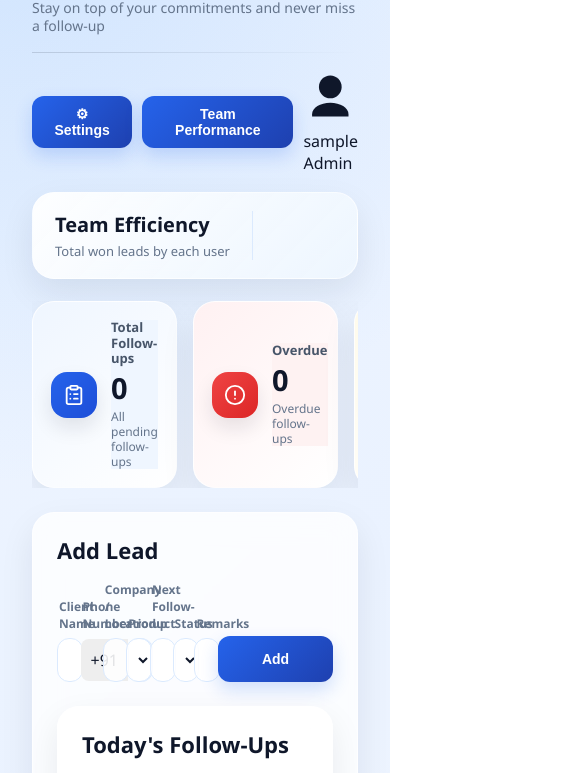
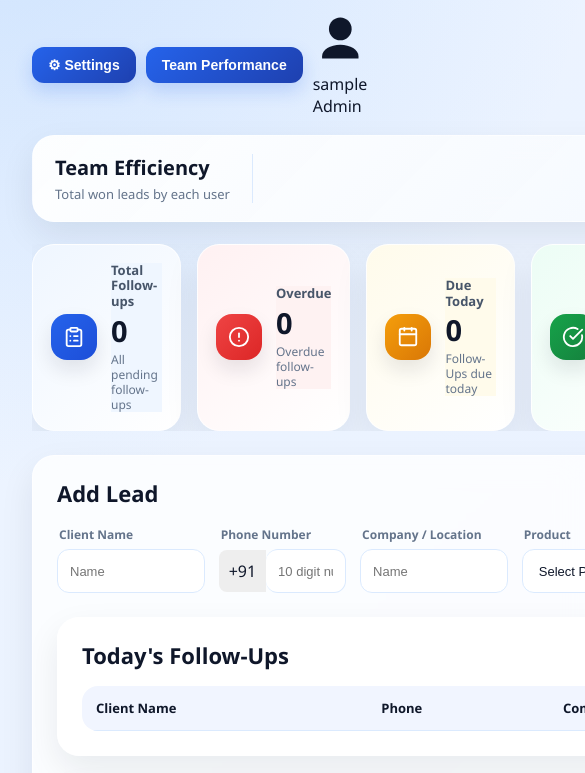
Before and after one commit to mannat2003-cloud/CLOUD-TECH-CRM-, a website: page index.html in a window 390 px wide. Shown: the part 111-884 px from the top of the page, 585 px wide, since content can reach past the window. Drawn offline with nearby package versions, Linux system fonts and the light colour scheme; no server answers; sample sign-in values are in the browser's storage; a script that the page names is missing.

Commit message:
Update style.css

```diff
--- a/style.css
+++ b/style.css
@@ -1344,3 +1344,22 @@ tr:hover {
 #teamChartBox {
   padding: 24px !important;
 }
+
+/* Keep mobile as laptop-style wide view */
+@media (max-width: 768px) {
+  html,
+  body {
+    min-width: 1300px !important;
+    overflow-x: auto !important;
+  }
+
+  .content {
+    width: 1300px !important;
+    max-width: 1300px !important;
+    min-width: 1300px !important;
+  }
+
+  .top-cards-new {
+    grid-template-columns: repeat(5, 1fr) 390px !important;
+  }
+}
```
